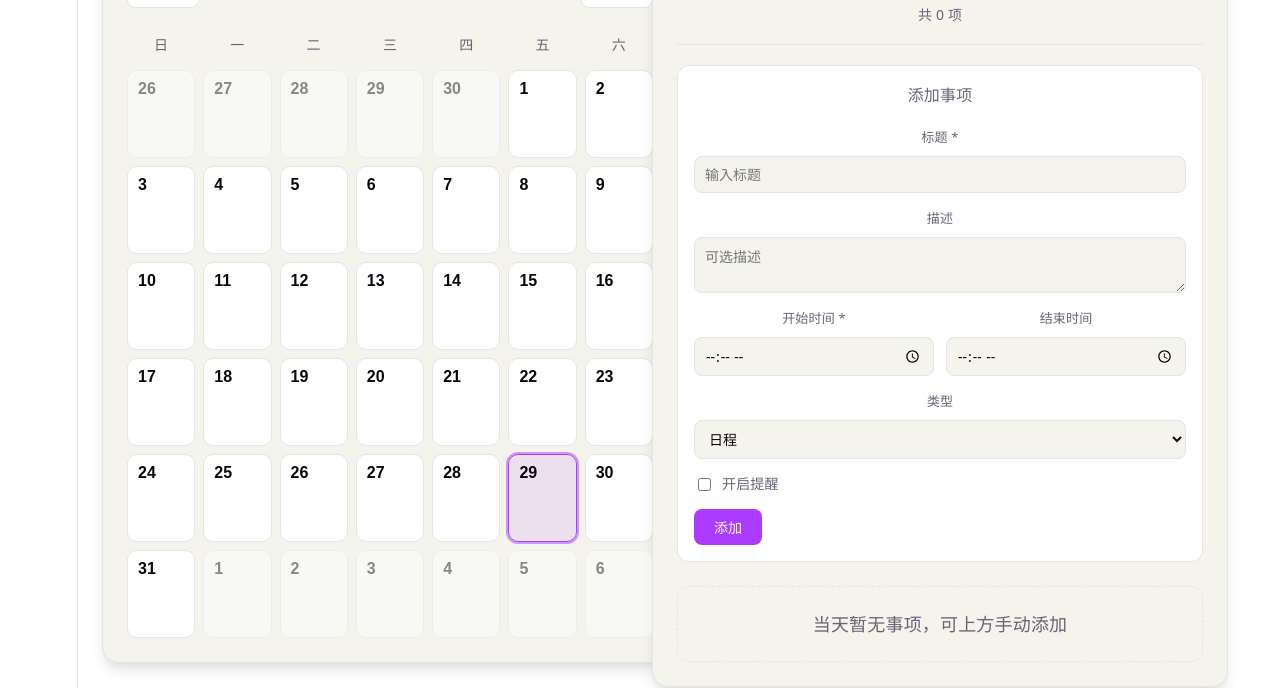
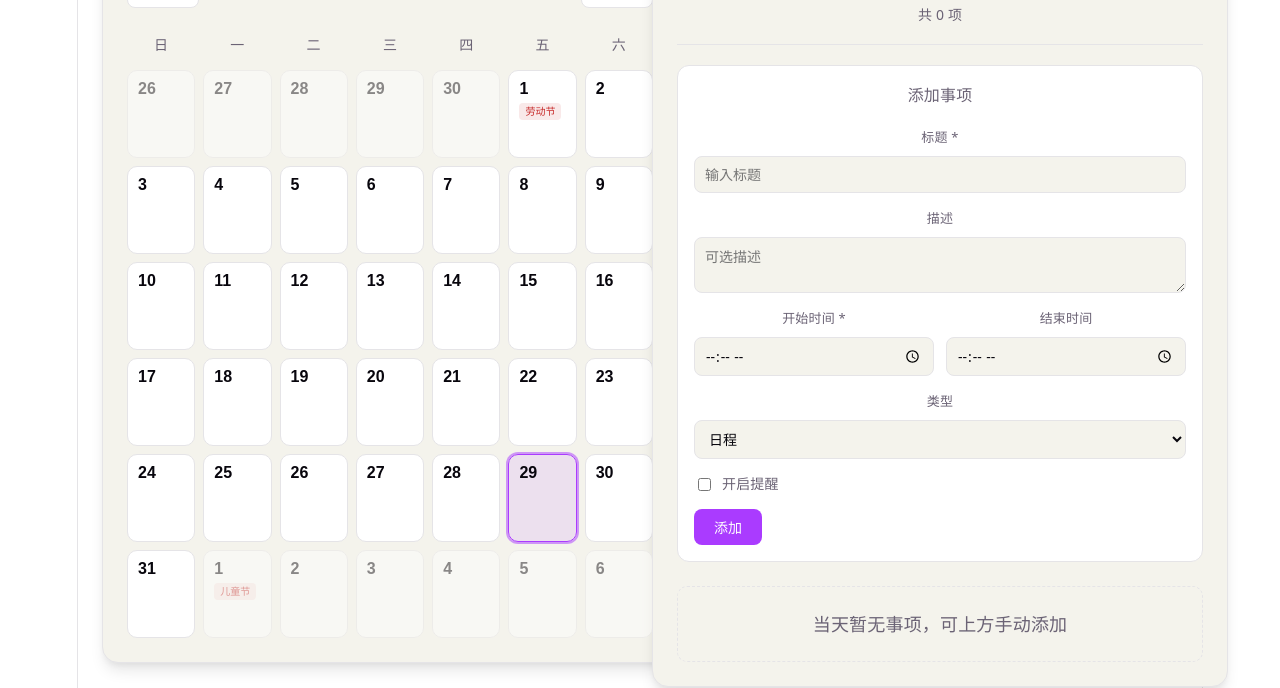
Before and after one commit to rp7se/voice-calendar, a React (Vite) app: page / in a window 1280 px wide. Shown: the part 189-877 px from the top of the page. Built offline with nearby package versions, Linux system fonts and the light colour scheme.

Commit message:
feat: add holiday display to calendar

```diff
--- a/src/App.css
+++ b/src/App.css
@@ -141,6 +141,34 @@
   font-size: 16px;
   font-weight: 600;
   line-height: 1;
+}
+
+.calendar-day-holiday {
+  display: block;
+  max-width: 100%;
+  padding: 2px 6px;
+  border-radius: 4px;
+  font-size: 10px;
+  font-weight: 500;
+  line-height: 1.3;
+  white-space: nowrap;
+  overflow: hidden;
+  text-overflow: ellipsis;
+}
+
+.calendar-day-holiday--public {
+  color: #c62828;
+  background: rgba(198, 40, 40, 0.1);
+}
+
+.calendar-day-holiday--traditional {
+  color: #e65100;
+  background: rgba(230, 81, 0, 0.1);
+}
+
+.calendar-day-holiday--custom {
+  color: var(--accent);
+  background: var(--accent-bg);
 }
 
 .calendar-day-events {
@@ -387,8 +415,13 @@
   }
 
   .calendar-day {
-    min-height: 64px;
+    min-height: 72px;
     padding: 8px 6px;
+  }
+
+  .calendar-day-holiday {
+    font-size: 9px;
+    padding: 1px 4px;
   }
 
   .calendar-day-events {
--- a/src/components/CalendarView.tsx
+++ b/src/components/CalendarView.tsx
@@ -6,6 +6,7 @@ import {
   getMonthDays,
   isToday,
 } from '../utils/date.ts'
+import { getHolidayByDate } from '../utils/holiday.ts'
 
 const WEEKDAY_LABELS = ['日', '一', '二', '三', '四', '五', '六']
 
@@ -84,6 +85,7 @@ export default function CalendarView({
         {monthDays.map((day) => {
           const dateKey = formatDate(day.date)
           const eventCount = eventCounts[dateKey] ?? 0
+          const holiday = getHolidayByDate(dateKey)
           const dayIsToday = isToday(day.date)
           const dayIsSelected = dateKey === selectedDate
 
@@ -102,6 +104,11 @@ export default function CalendarView({
               onClick={() => onSelectDate(day.date)}
             >
               <span className="calendar-day-number">{day.day}</span>
+              {holiday && (
+                <span className={`calendar-day-holiday calendar-day-holiday--${holiday.type}`}>
+                  {holiday.name}
+                </span>
+              )}
               {eventCount > 0 && (
                 <span className="calendar-day-events">
                   <span className="calendar-day-dot" aria-hidden />
--- /dev/null
+++ b/src/data/holidays.ts
@@ -0,0 +1,19 @@
+import type { HolidayInfo } from '../types/calendar.ts'
+
+/**
+ * 静态节日数据。
+ * 固定公历节日使用 MM-DD；农历节日（春节、端午、中秋）每年日期不同，
+ * 当前以 2026 年为例配置 YYYY-MM-DD，后续可替换为农历换算逻辑。
+ */
+export const HOLIDAYS: HolidayInfo[] = [
+  { date: '01-01', name: '元旦', type: 'public' },
+  { date: '02-14', name: '情人节', type: 'custom' },
+  { date: '05-01', name: '劳动节', type: 'public' },
+  { date: '06-01', name: '儿童节', type: 'public' },
+  { date: '10-01', name: '国庆节', type: 'public' },
+  { date: '12-25', name: '圣诞节', type: 'custom' },
+  // 农历节日静态示例（2026 年）
+  { date: '2026-02-17', name: '春节', type: 'traditional' },
+  { date: '2026-06-19', name: '端午节', type: 'traditional' },
+  { date: '2026-09-25', name: '中秋节', type: 'traditional' },
+]
--- /dev/null
+++ b/src/utils/holiday.ts
@@ -0,0 +1,41 @@
+import { HOLIDAYS } from '../data/holidays.ts'
+import type { HolidayInfo } from '../types/calendar.ts'
+
+function extractMonthDay(date: string): string | undefined {
+  const parts = date.trim().split('-')
+  if (parts.length !== 3) {
+    return undefined
+  }
+  const [, month, day] = parts
+  if (!month || !day || month.length !== 2 || day.length !== 2) {
+    return undefined
+  }
+  return `${month}-${day}`
+}
+
+/**
+ * 根据 YYYY-MM-DD 查询节日。
+ * 优先匹配完整日期，再匹配 MM-DD 固定节日。
+ */
+export function getHolidayByDate(date: string): HolidayInfo | undefined {
+  try {
+    if (!date || typeof date !== 'string') {
+      return undefined
+    }
+
+    const normalizedDate = date.trim()
+    const monthDay = extractMonthDay(normalizedDate)
+    if (!monthDay) {
+      return undefined
+    }
+
+    const exactMatch = HOLIDAYS.find((holiday) => holiday.date === normalizedDate)
+    if (exactMatch) {
+      return exactMatch
+    }
+
+    return HOLIDAYS.find((holiday) => holiday.date === monthDay)
+  } catch {
+    return undefined
+  }
+}
```
